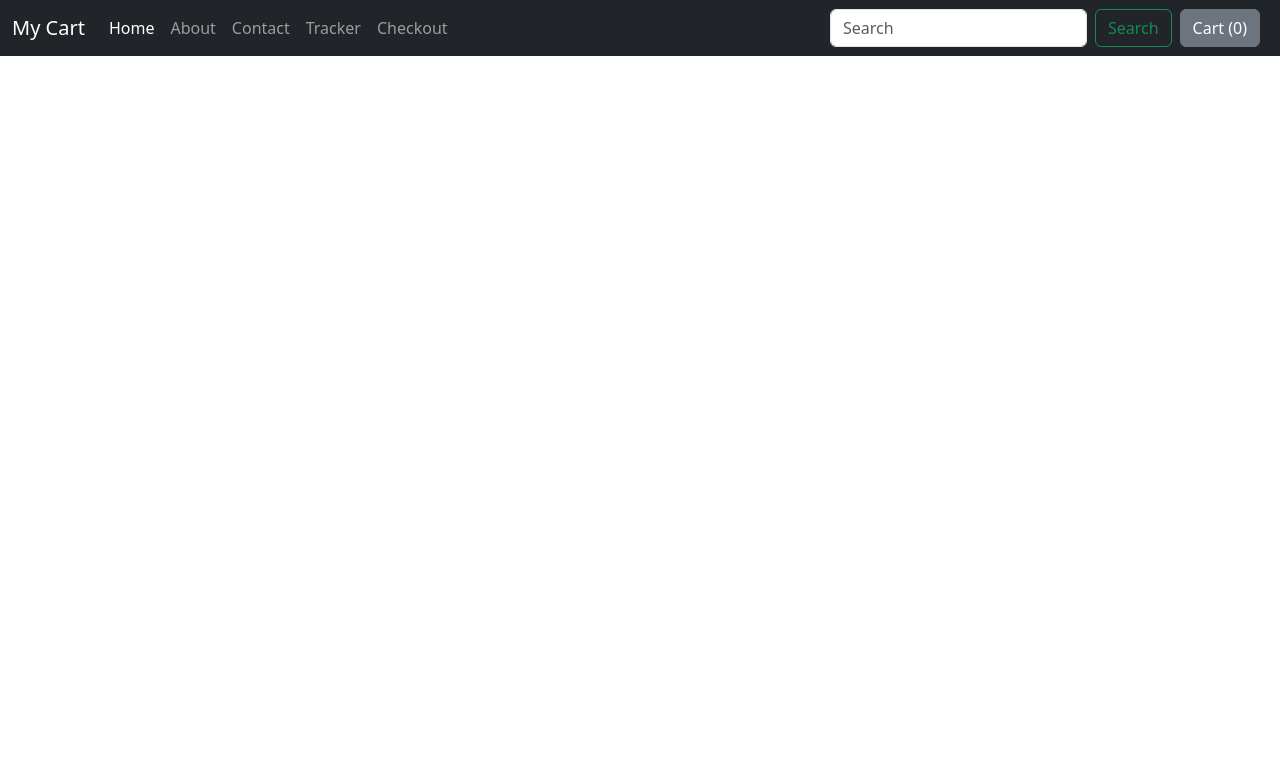
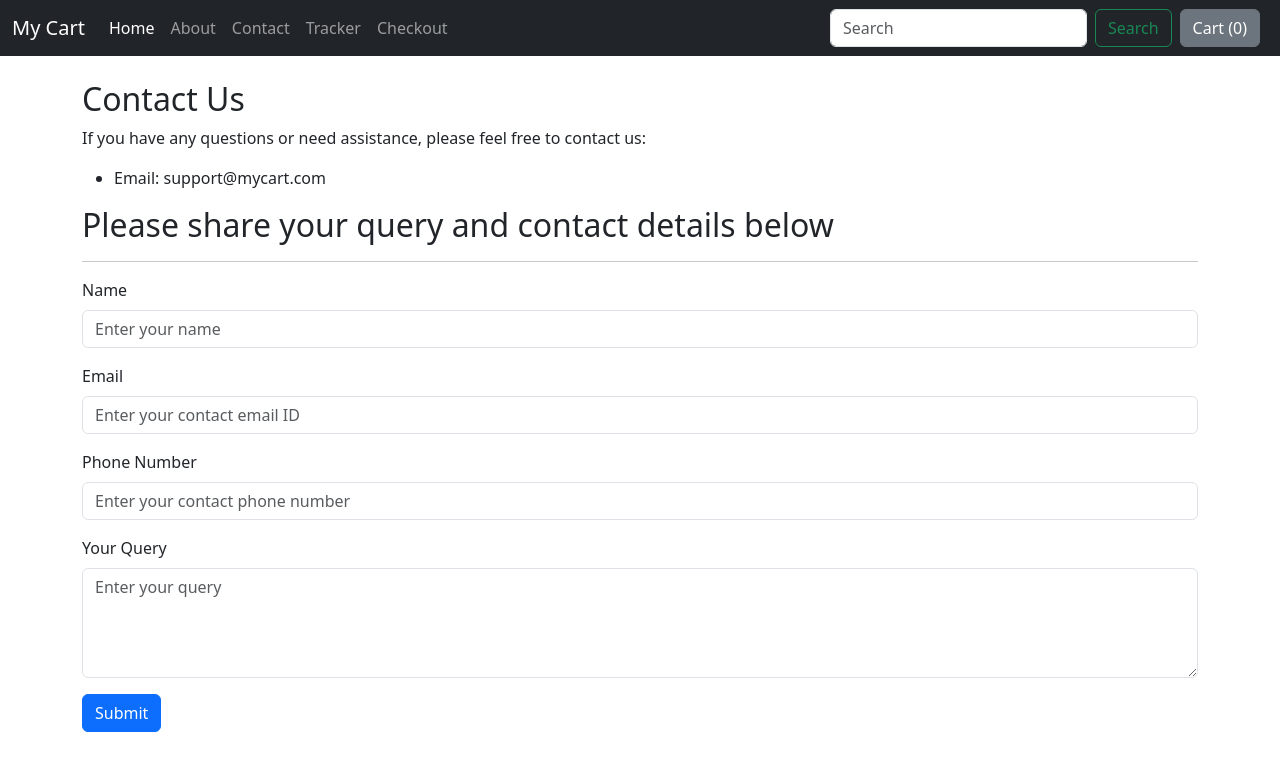
Before and after one commit to shivajichakravorty/django_test_and_practice, a Django app: page /shop/contact/ in a window 1280 px wide. Shown: the top 771 px of the page. Run offline with Django 5.2, Linux system fonts and the light colour scheme.

Commit message:
Updated cart and plus-minus

```diff
--- a/practice_mycart_ecom/mycart/shop/admin.py
+++ b/practice_mycart_ecom/mycart/shop/admin.py
@@ -2,6 +2,7 @@ from django.contrib import admin
 
 # Register your models here.
 
-from .models import Product
+from .models import Contact, Product
 
 admin.site.register(Product)
+admin.site.register(Contact)
--- a/practice_mycart_ecom/mycart/shop/templates/shop/basic.html
+++ b/practice_mycart_ecom/mycart/shop/templates/shop/basic.html
@@ -76,10 +76,10 @@
           <button
             type="button"
             class="btn btn-secondary mx-2"
+            id="popcart"
             data-bs-container="body"
             data-bs-toggle="popover"
             data-bs-placement="bottom"
-            data-bs-content="Bottom popover"
           >
             Cart (<span id="cartItemCount">0</span>)
           </button>
@@ -101,25 +101,109 @@
     ></script>
     {% block js %}
     <script>
-      // Initialize cart from localStorage
-      var cart = JSON.parse(localStorage.getItem("cart")) || {};
+      // Initialize cart from localStorage, handling null case
+      if (localStorage.getItem("cart") == null) {
+        var cart = {};
+      } else {
+        var cart = JSON.parse(localStorage.getItem("cart"));
+      }
 
-      // Add to Cart click handler
-      $(".addtocart").click(function () {
+      // --- Event Handlers using Delegation ---
+
+      // Handle Add to Cart click
+      $("body").on("click", ".addtocart", function () {
         var idstr = this.id.toString();
         cart[idstr] = (cart[idstr] || 0) + 1;
-        localStorage.setItem("cart", JSON.stringify(cart));
-        updateCartDisplay();
+        updateCartAndUI(cart, idstr);
       });
 
+      // Handle Plus button click
+      $("body").on("click", ".plus", function () {
+        var idstr = this.id.substring(4); // e.g., from 'pluspr1' to 'pr1'
+        cart[idstr] = cart[idstr] + 1;
+        updateCartAndUI(cart, idstr);
+      });
+
+      // Handle Minus button click
+      $("body").on("click", ".minus", function () {
+        var idstr = this.id.substring(5); // e.g., from 'minuspr1' to 'pr1'
+        cart[idstr] = cart[idstr] - 1;
+        if (cart[idstr] <= 0) {
+          delete cart[idstr];
+        }
+        updateCartAndUI(cart, idstr);
+      });
+
+      // --- Helper Functions ---
+
+      // Central function to update cart, storage, and UI for a specific item
+      function updateCartAndUI(cart, itemId) {
+        localStorage.setItem("cart", JSON.stringify(cart));
+        updateCartDisplay(cart);
+        updateButtonUI(cart, itemId);
+        updatePopover(cart);
+      }
+
+      // Updates the button for a single item based on cart state
+      function updateButtonUI(cart, itemId) {
+        var buttonContainer = document.getElementById("div" + itemId);
+        if (buttonContainer) {
+          // Check if the element exists on the page
+          var qty = cart[itemId];
+          if (qty === undefined || qty <= 0) {
+            buttonContainer.innerHTML = `<button id="${itemId}" class="btn btn-sm btn-primary addtocart">Add to Cart</button>`;
+          } else {
+            buttonContainer.innerHTML = `<button id="minus${itemId}" class='btn btn-sm btn-primary minus'>-</button> <span id='span${itemId}' class="mx-2">${qty}</span> <button id="plus${itemId}" class='btn btn-sm btn-primary plus'>+</button>`;
+          }
+        }
+      }
+
       // Function to update cart count in navbar
-      function updateCartDisplay() {
+      function updateCartDisplay(cart) {
         var totalItems = Object.values(cart).reduce((a, b) => a + b, 0);
         $("#cartItemCount").text(totalItems);
       }
 
-      // Initial cart display update on page load
-      updateCartDisplay();
+      // Function to update the popover content
+      function updatePopover(cart) {
+        var popStr = "<ul>";
+        if (Object.keys(cart).length === 0) {
+          popStr = "Your cart is empty.";
+        } else {
+          var i = 1;
+          for (var item in cart) {
+            popStr += `<li><b>Item ${i}</b> (ID ${item.substring(2)}): Qty: ${cart[item]}</li>`;
+            i++;
+          }
+          popStr +=
+            "</ul><a href='/shop/checkout' class='btn btn-primary btn-sm mt-2'>Checkout</a>";
+        }
+
+        var popoverEl = document.getElementById("popcart");
+        var popover = bootstrap.Popover.getInstance(popoverEl);
+        if (popover) {
+          popover.setContent({ ".popover-body": popStr });
+        }
+      }
+
+      // On page load, update the UI for all items already in the cart
+      function initializeCartUI(cart) {
+        for (var item in cart) {
+          updateButtonUI(cart, item);
+        }
+      }
+
+      // Initialize Popover
+      new bootstrap.Popover(document.getElementById("popcart"), {
+        html: true,
+        title: "Your Shopping Cart",
+        content: "Loading...",
+      });
+
+      // Initial cart UI setup on page load
+      updateCartDisplay(cart);
+      initializeCartUI(cart);
+      updatePopover(cart);
     </script>
     {% endblock %}
   </body>
--- a/practice_mycart_ecom/mycart/shop/templates/shop/contact.html
+++ b/practice_mycart_ecom/mycart/shop/templates/shop/contact.html
@@ -3,5 +3,63 @@
 {% extends "shop/basic.html" %}
 {% block title %}Contact Us - My Cart{% endblock %}
 {% block content %}
-
+<div class="container my-4">
+  <h2>Contact Us</h2>
+  <p>
+    If you have any questions or need assistance, please feel free to contact
+    us:
+  </p>
+  <ul>
+    <li>Email: support@mycart.com</li>
+  </ul>
+  <h2>Please share your query and contact details below</h2>
+  <hr />
+  <form action="/shop/contact/" method="POST">
+    {% csrf_token %}
+    <div class="mb-3">
+      <label for="name" class="form-label">Name</label>
+      <input
+        type="text"
+        class="form-control"
+        id="name"
+        name="name"
+        placeholder="Enter your name"
+        required
+      />
+    </div>
+    <div class="mb-3">
+      <label for="email" class="form-label">Email</label>
+      <input
+        type="email"
+        class="form-control"
+        id="email"
+        name="email"
+        placeholder="Enter your contact email ID"
+        required
+      />
+    </div>
+    <div class="mb-3">
+      <label for="phone" class="form-label">Phone Number</label>
+      <input
+        type="tel"
+        class="form-control"
+        id="phone"
+        name="phone"
+        placeholder="Enter your contact phone number"
+      />
+    </div>
+    <div class="mb-3">
+      <label for="query" class="form-label">Your Query</label>
+      <textarea
+        class="form-control"
+        id="query"
+        name="query"
+        rows="4"
+        placeholder="Enter your query"
+        required
+      ></textarea>
+    </div>
+    <button type="submit" class="btn btn-primary">Submit</button>
+  </form>
+</div>
 {% endblock %}
--- a/practice_mycart_ecom/mycart/shop/templates/shop/index.html
+++ b/practice_mycart_ecom/mycart/shop/templates/shop/index.html
@@ -20,12 +20,14 @@ Page{% endblock%} {% block content %}
           <div
             class="d-flex justify-content-between align-items-center mt-auto"
           >
+            <span id="divpr{{product.id}}">
               <button
                 id="pr{{product.id}}"
                 class="btn btn-sm btn-primary addtocart"
               >
                 Add to Cart
               </button>
+            </span>
             <a
               class="btn btn-sm btn-secondary"
               href="/shop/productview/{{ product.id }}"
--- a/practice_mycart_ecom/mycart/shop/views.py
+++ b/practice_mycart_ecom/mycart/shop/views.py
@@ -1,5 +1,5 @@
 from django.shortcuts import get_object_or_404, render
-from .models import Product
+from .models import Contact, Product
 from collections import defaultdict
 
 
@@ -22,6 +22,15 @@ def about(request):
     return render(request, 'shop/about.html')
 
 def contact(request):
+    if request.method == 'POST':
+        name = request.POST.get('name', '')
+        email = request.POST.get('email', '')
+        phone = request.POST.get('phone', '')
+        desc = request.POST.get('desc', '')
+        contact = Contact(name=name, email=email, phone=phone, desc=desc)
+        contact.save()
+    else:
+        pass
     return render(request, 'shop/contact.html')
 
 def tracker(request):
```
Also changed, not shown: practice_mycart_ecom/mycart/shop/models.py (+8 -1 lines), practice_mycart_ecom/mycart/shop/templates/shop/productview.html (+6 -3 lines), practice_mycart_ecom/mycart/db.sqlite3, practice_mycart_ecom/mycart/shop/migrations/0004_contact.py (added). Lines whose indentation alone changed are shown as unchanged.
